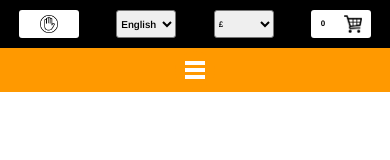
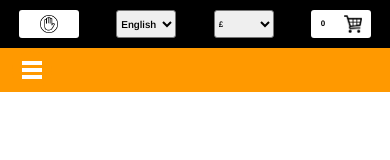
Before and after one commit to fabiolorenzi/tha-shirt, a React (Create React App) app in the folder client/: page / in a window 390 px wide. Shown: the top 160 px of the page. Built offline with nearby package versions, Linux system fonts and the light colour scheme; a web font is replaced by a local one.

Commit message:
modified position of the BurgerButton

```diff
--- a/client/src/components/MenuBar/stylesheets/BurgerButton.css
+++ b/client/src/components/MenuBar/stylesheets/BurgerButton.css
@@ -5,7 +5,7 @@
 @media only screen and (max-width: 600px) {
   .burgerButton {
     display: block;
-    margin: 3px auto;
+    margin: 3px 3%;
     padding: 10px;
     border-radius: 50%;
   }
--- a/client/src/components/MenuBar/stylesheets/BurgerButton.scss
+++ b/client/src/components/MenuBar/stylesheets/BurgerButton.scss
@@ -7,7 +7,7 @@
 @media only screen and (max-width: 600px) {
     .burgerButton {
         display: block;
-        margin: 3px auto;
+        margin: 3px 3%;
         padding: 10px;
         border-radius: 50%;
         div {
```
Also changed, not shown: 1 other file (tests, documents, lock files or other folders).
